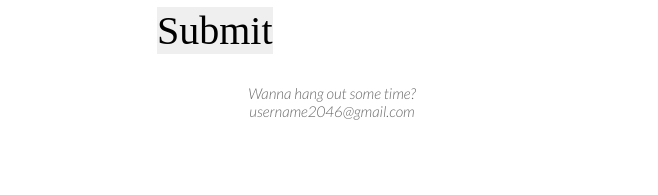
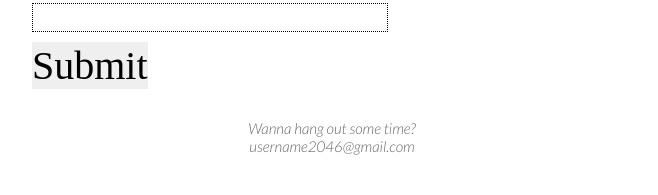
Before and after one commit to CataractsOC/CataractsOC.github.io, a plain HTML site: page index.html in a window 1280 px wide. Shown: the part 846-1041 px from the top of the page, without its empty margins (308-966 px from the left). Before the commit the page ends 1006 px from the top, so only its background shows below. Drawn offline with Linux system fonts and the light colour scheme; a web font is replaced by a local one.

Commit message:
more iOS zoom corrections

```diff
--- a/index.html
+++ b/index.html
@@ -73,7 +73,7 @@
 
     	</div>
     </form>
-    <!--<script src="javascripts/scale.fix.js"></script>-->
+    <script src="javascripts/scale.fix.js"></script>
     </div>
 
     <footer>
--- a/stylesheets/styles.css
+++ b/stylesheets/styles.css
@@ -44,7 +44,7 @@ body, img {
 	padding: 0px;
 	margin-left: auto;
 	margin-right: auto;
-	width: 350px;
+	width: 600px;
 }
 
 footer {
```
